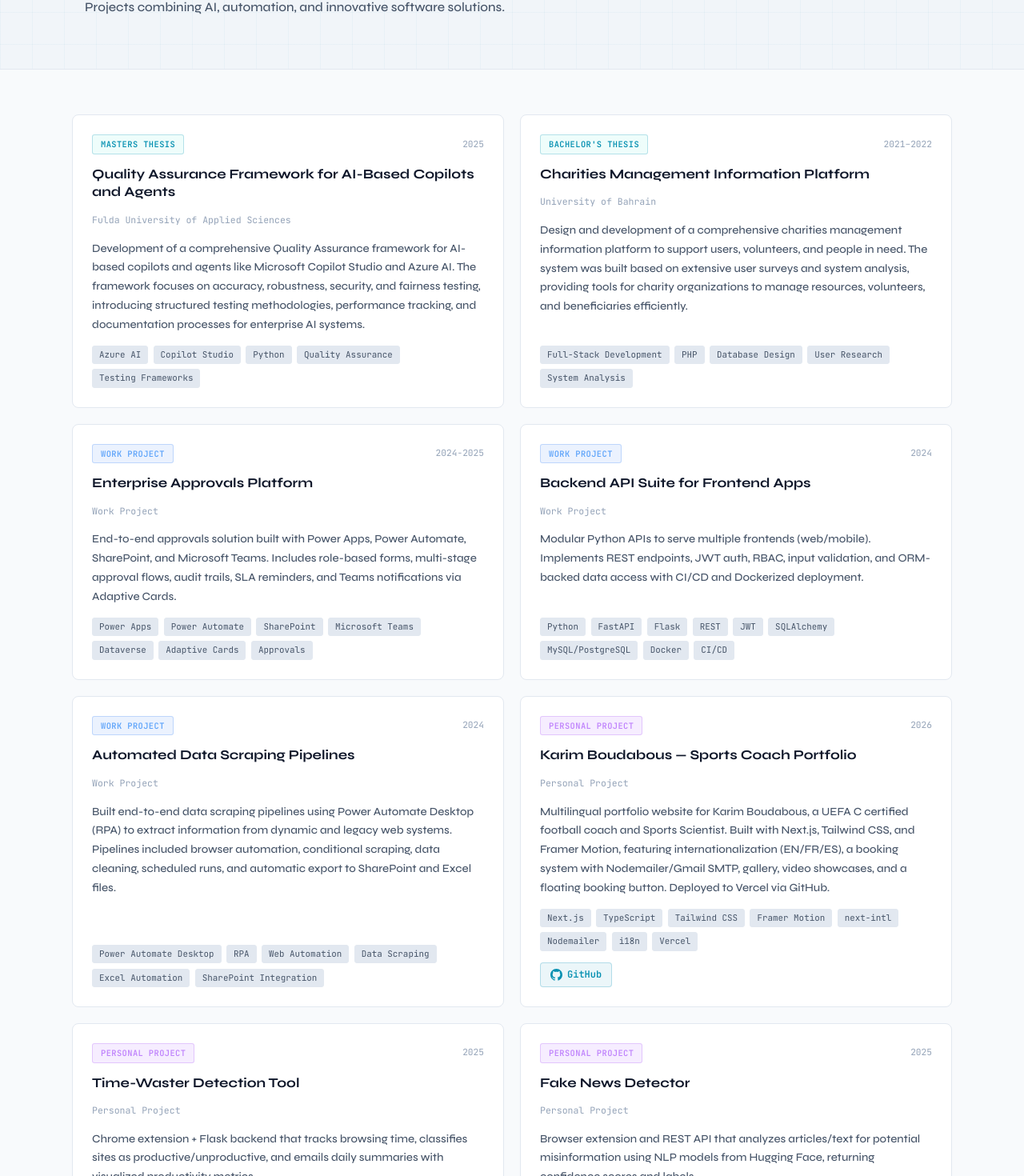
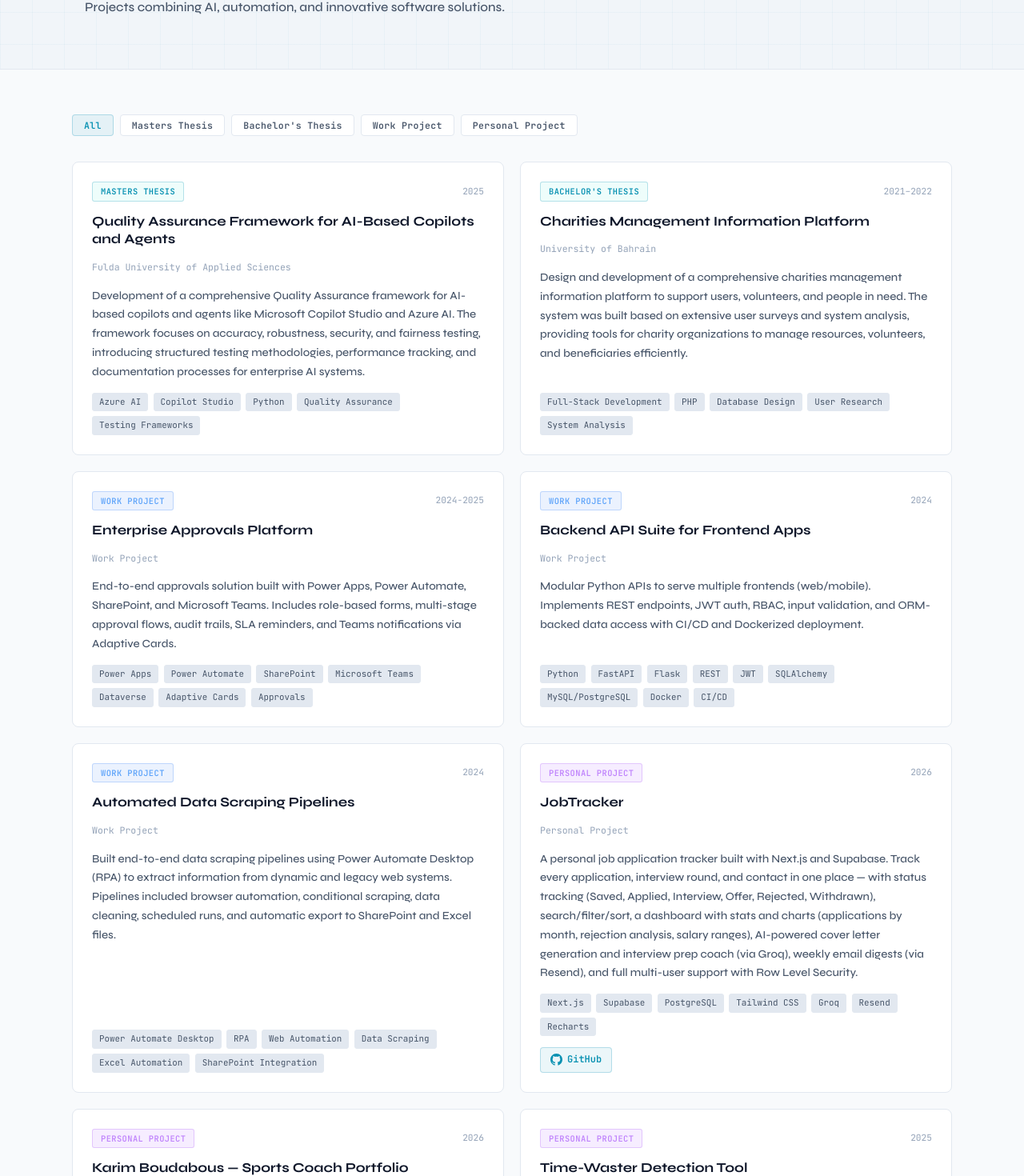
Before and after one commit to AchrafBoudabous/achraf-portfolio, a Next.js app: page /portfolio in a window 1280 px wide. Shown: the part 250-1720 px from the top of the page at 80% size. Built offline with nearby package versions, Linux system fonts and the light colour scheme.

Commit message:
feat: add JobTracker project and portfolio badge filter

```diff
--- /dev/null
+++ b/src/app/portfolio/PortfolioProjects.jsx
@@ -0,0 +1,100 @@
+'use client';
+
+import { useState } from 'react';
+import styles from './portfolio.module.css';
+
+const badgeVariant = (badge) => {
+  if (badge.toLowerCase().includes('thesis')) return 'thesis';
+  if (badge.toLowerCase().includes('work')) return 'work';
+  return 'personal';
+};
+
+const FILTERS = ['All', 'Masters Thesis', "Bachelor's Thesis", 'Work Project', 'Personal Project'];
+
+export default function PortfolioProjects({ projects }) {
+  const [active, setActive] = useState('All');
+
+  const filtered = active === 'All'
+    ? projects
+    : projects.filter((p) => p.badge === active);
+
+  return (
+    <section className={styles.projectsSection}>
+      <div className={styles.projectsContainer}>
+
+        <div className={styles.filters}>
+          {FILTERS.map((f) => (
+            <button
+              key={f}
+              onClick={() => setActive(f)}
+              className={`${styles.filterBtn} ${active === f ? styles.filterBtnActive : ''}`}
+            >
+              {f}
+            </button>
+          ))}
+        </div>
+
+        <div className={styles.grid}>
+          {filtered.map((project) => (
+            <article key={project.id} className={styles.projectCard}>
+
+              <div className={styles.cardTop}>
+                <span className={`${styles.badge} ${styles[badgeVariant(project.badge)]}`}>
+                  {project.badge}
+                </span>
+                <span className={styles.year}>{project.year}</span>
+              </div>
+
+              <h2 className={styles.cardTitle}>{project.title}</h2>
+
+              <p className={styles.institution}>{project.institution}</p>
+
+              <p className={styles.description}>{project.description}</p>
+
+              <div className={styles.technologies}>
+                {project.technologies.map((tech, index) => (
+                  <span key={index} className={styles.tech}>{tech}</span>
+                ))}
+              </div>
+
+              {(project.github || project.demo) && (
+                <div className={styles.links}>
+                  {project.github && (
+                    <a
+                      href={project.github}
+                      className={styles.link}
+                      target="_blank"
+                      rel="noopener noreferrer"
+                    >
+                      <svg width="15" height="15" viewBox="0 0 24 24" fill="currentColor">
+                        <path d="M12 0c-6.626 0-12 5.373-12 12 0 5.302 3.438 9.8 8.207 11.387.599.111.793-.261.793-.577v-2.234c-3.338.726-4.033-1.416-4.033-1.416-.546-1.387-1.333-1.756-1.333-1.756-1.089-.745.083-.729.083-.729 1.205.084 1.839 1.237 1.839 1.237 1.07 1.834 2.807 1.304 3.492.997.107-.775.418-1.305.762-1.604-2.665-.305-5.467-1.334-5.467-5.931 0-1.311.469-2.381 1.236-3.221-.124-.303-.535-1.524.117-3.176 0 0 1.008-.322 3.301 1.23.957-.266 1.983-.399 3.003-.404 1.02.005 2.047.138 3.006.404 2.291-1.552 3.297-1.23 3.297-1.23.653 1.653.242 2.874.118 3.176.77.84 1.235 1.911 1.235 3.221 0 4.609-2.807 5.624-5.479 5.921.43.372.823 1.102.823 2.222v3.293c0 .319.192.694.801.576 4.765-1.589 8.199-6.086 8.199-11.386 0-6.627-5.373-12-12-12z" />
+                      </svg>
+                      <span>GitHub</span>
+                    </a>
+                  )}
+                  {project.demo && (
+                    <a
+                      href={project.demo}
+                      className={styles.link}
+                      target="_blank"
+                      rel="noopener noreferrer"
+                    >
+                      <svg width="15" height="15" viewBox="0 0 24 24" fill="none" stroke="currentColor" strokeWidth="2">
+                        <path d="M18 13v6a2 2 0 0 1-2 2H5a2 2 0 0 1-2-2V8a2 2 0 0 1 2-2h6" />
+                        <polyline points="15 3 21 3 21 9" />
+                        <line x1="10" y1="14" x2="21" y2="3" />
+                      </svg>
+                      <span>Live Demo</span>
+                    </a>
+                  )}
+                </div>
+              )}
+
+            </article>
+          ))}
+        </div>
+
+      </div>
+    </section>
+  );
+}
--- a/src/app/portfolio/page.js
+++ b/src/app/portfolio/page.js
@@ -1,16 +1,11 @@
 import Link from 'next/link';
 import styles from './portfolio.module.css';
 import { projects } from '../../data/projects';
+import PortfolioProjects from './PortfolioProjects';
 
 export const metadata = {
   title: 'Portfolio',
   description: 'Explore my projects and work in AI, automation, and software development.',
-};
-
-const badgeVariant = (badge) => {
-  if (badge.toLowerCase().includes('thesis')) return 'thesis';
-  if (badge.toLowerCase().includes('work')) return 'work';
-  return 'personal';
 };
 
 export default function Portfolio() {
@@ -29,68 +24,7 @@
         </div>
       </section>
 
-      {/* Projects grid */}
-      <section className={styles.projectsSection}>
-        <div className={styles.projectsContainer}>
-          {projects.map((project) => (
-            <article key={project.id} className={styles.projectCard}>
-
-              <div className={styles.cardTop}>
-                <span className={`${styles.badge} ${styles[badgeVariant(project.badge)]}`}>
-                  {project.badge}
-                </span>
-                <span className={styles.year}>{project.year}</span>
-              </div>
-
-              <h2 className={styles.cardTitle}>{project.title}</h2>
-
-              <p className={styles.institution}>{project.institution}</p>
-
-              <p className={styles.description}>{project.description}</p>
-
-              <div className={styles.technologies}>
-                {project.technologies.map((tech, index) => (
-                  <span key={index} className={styles.tech}>{tech}</span>
-                ))}
-              </div>
-
-              {(project.github || project.demo) && (
-                <div className={styles.links}>
-                  {project.github && (
-                    <a
-                      href={project.github}
-                      className={styles.link}
-                      target="_blank"
-                      rel="noopener noreferrer"
-                    >
-                      <svg width="15" height="15" viewBox="0 0 24 24" fill="currentColor">
-                        <path d="M12 0c-6.626 0-12 5.373-12 12 0 5.302 3.438 9.8 8.207 11.387.599.111.793-.261.793-.577v-2.234c-3.338.726-4.033-1.416-4.033-1.416-.546-1.387-1.333-1.756-1.333-1.756-1.089-.745.083-.729.083-.729 1.205.084 1.839 1.237 1.839 1.237 1.07 1.834 2.807 1.304 3.492.997.107-.775.418-1.305.762-1.604-2.665-.305-5.467-1.334-5.467-5.931 0-1.311.469-2.381 1.236-3.221-.124-.303-.535-1.524.117-3.176 0 0 1.008-.322 3.301 1.23.957-.266 1.983-.399 3.003-.404 1.02.005 2.047.138 3.006.404 2.291-1.552 3.297-1.23 3.297-1.23.653 1.653.242 2.874.118 3.176.77.84 1.235 1.911 1.235 3.221 0 4.609-2.807 5.624-5.479 5.921.43.372.823 1.102.823 2.222v3.293c0 .319.192.694.801.576 4.765-1.589 8.199-6.086 8.199-11.386 0-6.627-5.373-12-12-12z" />
-                      </svg>
-                      <span>GitHub</span>
-                    </a>
-                  )}
-                  {project.demo && (
-                    <a
-                      href={project.demo}
-                      className={styles.link}
-                      target="_blank"
-                      rel="noopener noreferrer"
-                    >
-                      <svg width="15" height="15" viewBox="0 0 24 24" fill="none" stroke="currentColor" strokeWidth="2">
-                        <path d="M18 13v6a2 2 0 0 1-2 2H5a2 2 0 0 1-2-2V8a2 2 0 0 1 2-2h6" />
-                        <polyline points="15 3 21 3 21 9" />
-                        <line x1="10" y1="14" x2="21" y2="3" />
-                      </svg>
-                      <span>Live Demo</span>
-                    </a>
-                  )}
-                </div>
-              )}
-
-            </article>
-          ))}
-        </div>
-      </section>
+      <PortfolioProjects projects={projects} />
 
       {/* CTA */}
       <section className={styles.cta}>
--- a/src/app/portfolio/portfolio.module.css
+++ b/src/app/portfolio/portfolio.module.css
@@ -63,6 +63,46 @@
 .projectsContainer {
   max-width: 1100px;
   margin: 0 auto;
+  display: flex;
+  flex-direction: column;
+  gap: 2rem;
+}
+
+/* Filter bar */
+.filters {
+  display: flex;
+  flex-wrap: wrap;
+  gap: 0.5rem;
+}
+
+.filterBtn {
+  font-family: var(--font-mono);
+  font-size: 0.72rem;
+  font-weight: 600;
+  padding: 5px 14px;
+  border-radius: 4px;
+  border: 1px solid var(--border-color);
+  background: var(--bg-card);
+  color: var(--text-secondary);
+  cursor: pointer;
+  letter-spacing: 0.03em;
+  transition: all 0.15s ease;
+}
+
+.filterBtn:hover {
+  border-color: var(--accent-border);
+  color: var(--accent);
+  background: var(--accent-dim);
+}
+
+.filterBtnActive {
+  background: var(--accent-dim);
+  color: var(--accent);
+  border-color: var(--accent-border);
+}
+
+/* Grid */
+.grid {
   display: grid;
   grid-template-columns: repeat(2, 1fr);
   gap: 1.25rem;
@@ -255,7 +295,7 @@
 
 /* ── Responsive ── */
 @media (max-width: 900px) {
-  .projectsContainer {
+  .grid {
     grid-template-columns: 1fr;
   }
 }
--- a/src/data/projects.js
+++ b/src/data/projects.js
@@ -86,6 +86,26 @@
   },
   {
     id: 6,
+    title: "JobTracker",
+    badge: "Personal Project",
+    description:
+      "A personal job application tracker built with Next.js and Supabase. Track every application, interview round, and contact in one place — with status tracking (Saved, Applied, Interview, Offer, Rejected, Withdrawn), search/filter/sort, a dashboard with stats and charts (applications by month, rejection analysis, salary ranges), AI-powered cover letter generation and interview prep coach (via Groq), weekly email digests (via Resend), and full multi-user support with Row Level Security.",
+    technologies: [
+      "Next.js",
+      "Supabase",
+      "PostgreSQL",
+      "Tailwind CSS",
+      "Groq",
+      "Resend",
+      "Recharts",
+    ],
+    institution: "Personal Project",
+    year: "2026",
+    github: "https://github.com/AchrafBoudabous/job-tracker",
+    demo: null,
+  },
+  {
+    id: 7,
     title: "Karim Boudabous — Sports Coach Portfolio",
     badge: "Personal Project",
     description:
@@ -106,7 +126,7 @@
     demo: null,
   },
   {
-    id: 7,
+    id: 8,
     title: "Time-Waster Detection Tool",
     badge: "Personal Project",
     description:
@@ -126,7 +146,7 @@
     demo: null,
   },
   {
-    id: 8,
+    id: 9,
     title: "Fake News Detector",
     badge: "Personal Project",
     description:
@@ -146,7 +166,7 @@
     demo: null,
   },
   {
-    id: 9,
+    id: 10,
     title: "Image Color Palette Extractor",
     badge: "Personal Project",
     description:
@@ -158,7 +178,7 @@
     demo: null,
   },
   {
-    id: 10,
+    id: 11,
     title: "Football Field Booking System",
     badge: "Personal Project",
     description:
@@ -170,7 +190,7 @@
     demo: null,
   },
   {
-    id: 11,
+    id: 12,
     title: "Expense Tracker Web App",
     badge: "Personal Project",
     description:
@@ -182,7 +202,7 @@
     demo: null,
   },
   {
-    id: 12,
+    id: 13,
     title: "File Converter and Merger",
     badge: "Personal Project",
     description:
```
Lines whose indentation alone changed are shown as unchanged.
